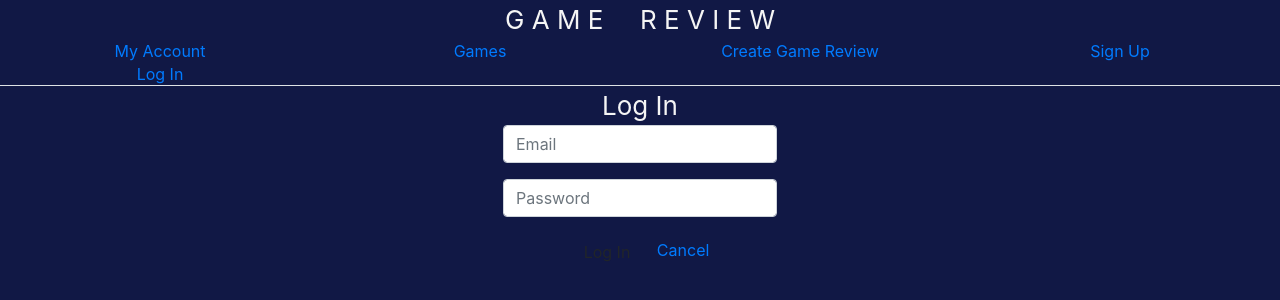
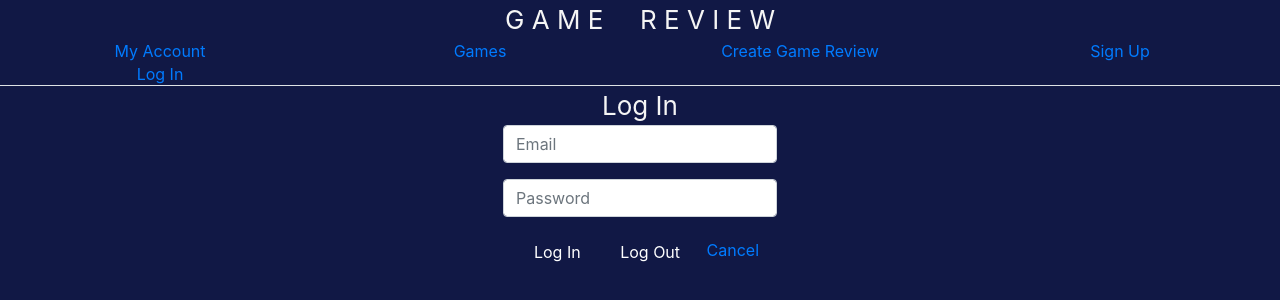
Before and after one commit to code-v1/Game-Review, a React (Create React App) app: page /login in a window 1280 px wide. Shown: the top 300 px of the page. Built offline with nearby package versions, Linux system fonts and the light colour scheme.

Commit message:
login page

```diff
--- a/src/pages/LoginPage/LoginPage.css
+++ b/src/pages/LoginPage/LoginPage.css
@@ -5,3 +5,7 @@
     align-items: center;
     margin-bottom: 50px;
   }
+
+  .btn {
+    color: white;
+  }
--- a/src/pages/LoginPage/LoginPage.jsx
+++ b/src/pages/LoginPage/LoginPage.jsx
@@ -42,7 +42,8 @@ class LoginPage extends Component {
           </div>
           <div className="form-group">
             <div className="col-sm-12 text-center">
-              <button className="btn btn-default">Log In</button>&nbsp;&nbsp;&nbsp;
+              <button className="btn btn-default" >Log In</button>&nbsp;&nbsp;&nbsp;
+              <button className="btn btn-default" >Log Out</button>&nbsp;&nbsp;&nbsp;
               <Link to='/'>Cancel</Link>
             </div>
           </div>
```
